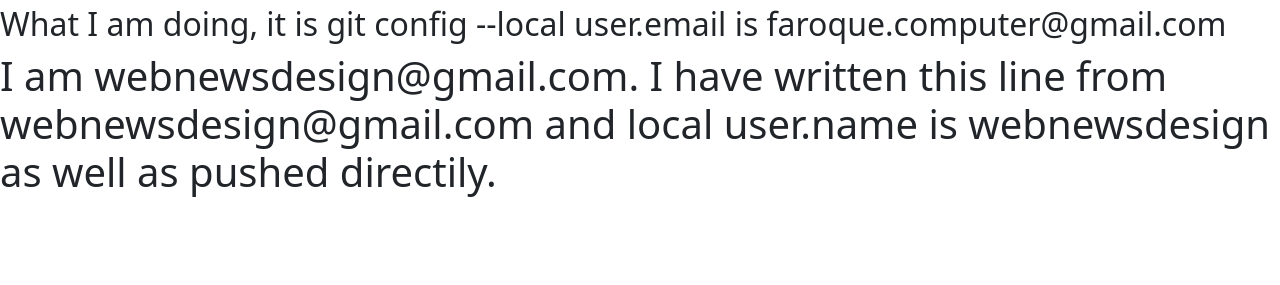
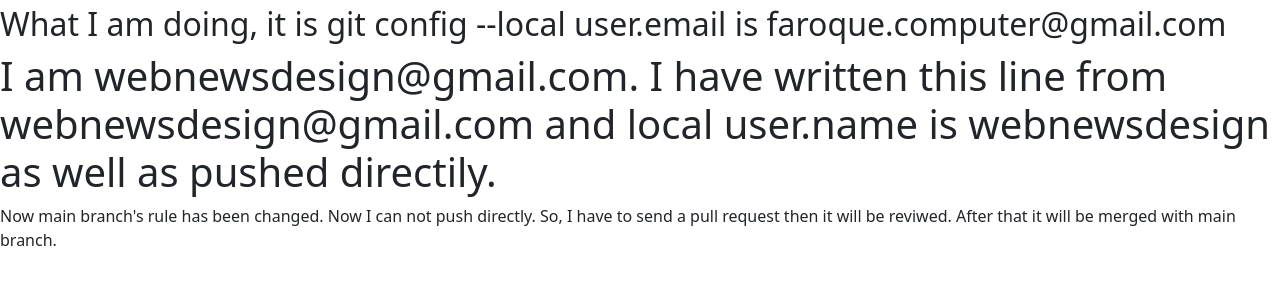
Before and after one commit to safaroque7/local-username, a plain HTML site: page index.html in a window 1280 px wide. Shown: the part 97-382 px from the top of the page. Drawn offline with nearby package versions, Linux system fonts and the light colour scheme.

Commit message:
after changing branch rule commit

```diff
--- a/index.html
+++ b/index.html
@@ -14,6 +14,8 @@
 
 	<h1> I am webnewsdesign@gmail.com. I have written this line from webnewsdesign@gmail.com and local user.name is webnewsdesign as well as pushed directily. </h1>
 
+	<p> Now main branch's rule has been changed. Now I can not push directly. So, I have to send a pull request then it will be reviwed. After that it will be merged with main branch. </p>
+
     <script src="https://cdn.jsdelivr.net/npm/bootstrap@5.3.3/dist/js/bootstrap.bundle.min.js" integrity="sha384-YvpcrYf0tY3lHB60NNkmXc5s9fDVZLESaAA55NDzOxhy9GkcIdslK1eN7N6jIeHz" crossorigin="anonymous"></script>
   </body>
 </html>
```
